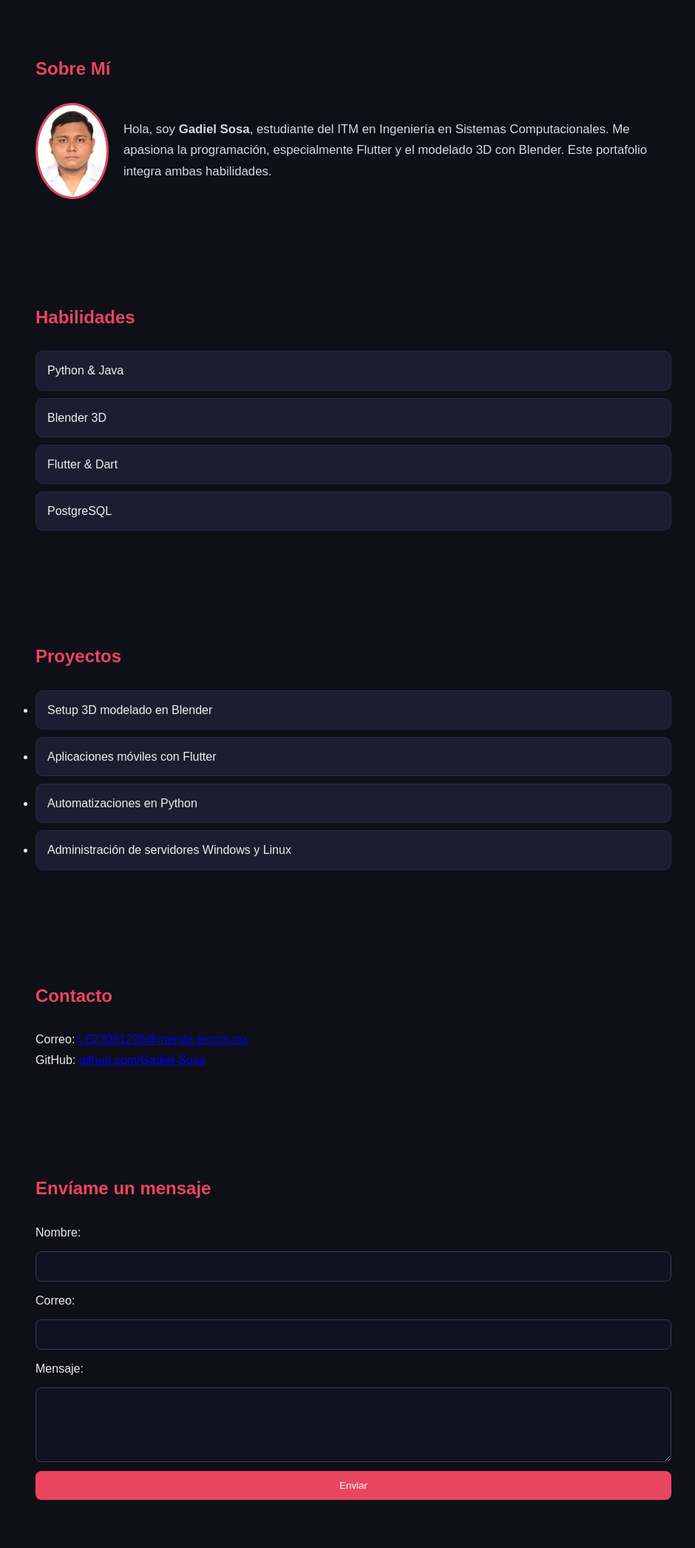
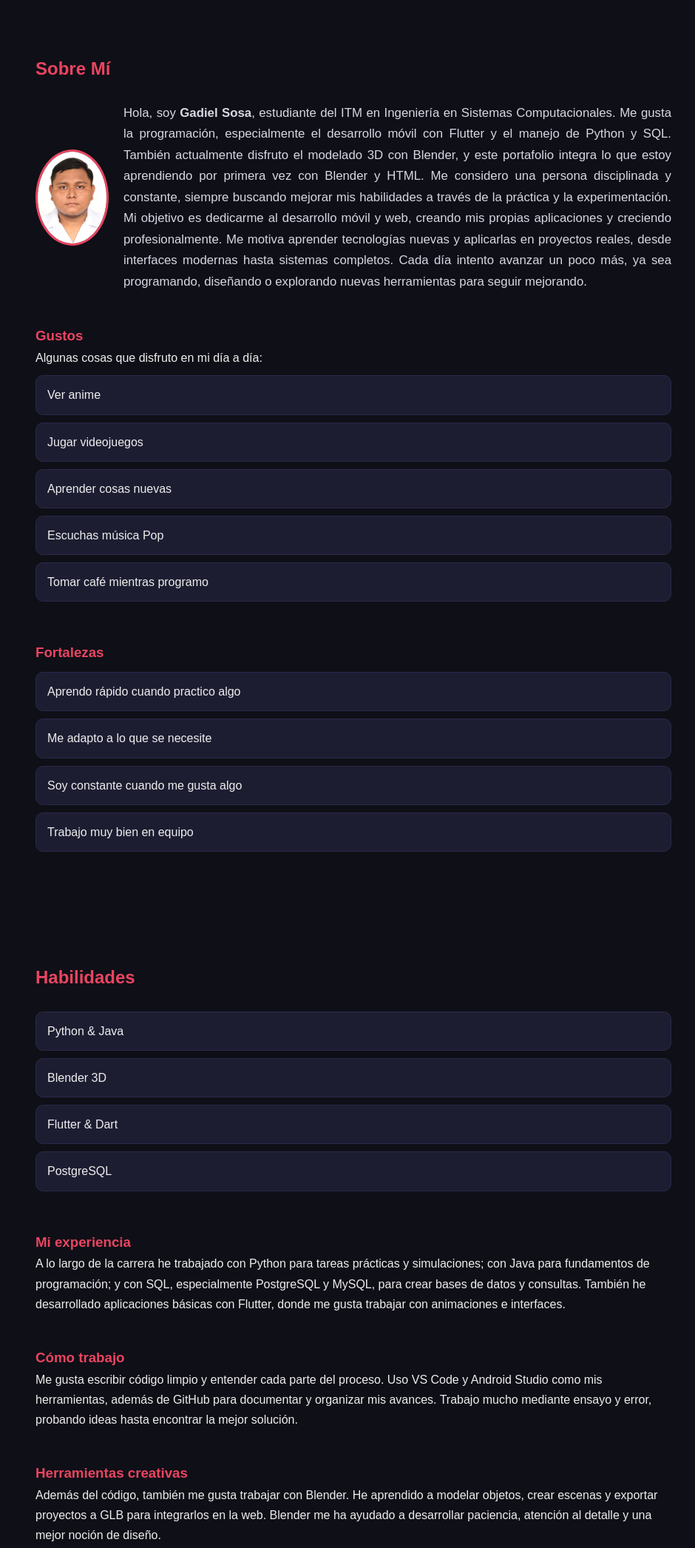
Before and after one commit to Gadiel-Sosa/setup_web, a plain HTML site: page index.html in a window 1280 px wide. Shown: the part 796-2888 px from the top of the page at 74% size, without its empty margins (162-1102 px from the left). Drawn offline with Linux system fonts and the light colour scheme.

Commit message:
adding more of my own information

```diff
--- a/index.html
+++ b/index.html
@@ -47,22 +47,71 @@
                 <img src="assets/img/Foto.jpg" alt="Gadiel Sosa" class="avatar">
 
                 <p>
-                    Hola, soy <strong>Gadiel Sosa</strong>, estudiante del ITM en Ingeniería en Sistemas Computacionales.
-                    Me apasiona la programación, especialmente Flutter y el modelado 3D con Blender.
-                    Este portafolio integra ambas habilidades.
+                    Hola, soy <strong>Gadiel Sosa</strong>, estudiante del ITM en Ingeniería en Sistemas
+                    Computacionales. Me gusta la programación, especialmente el desarrollo móvil con Flutter y el
+                    manejo de Python y SQL. También actualmente disfruto el modelado 3D con Blender, y este portafolio
+                    integra lo
+                    que estoy aprendiendo por primera vez con Blender y HTML.
+
+                    Me considero una persona disciplinada y constante, siempre buscando mejorar mis habilidades a través
+                    de la práctica y la experimentación. Mi objetivo es dedicarme al desarrollo móvil y web, creando mis
+                    propias aplicaciones y creciendo profesionalmente. Me motiva aprender tecnologías nuevas y
+                    aplicarlas en proyectos reales, desde interfaces modernas hasta sistemas completos. Cada día intento
+                    avanzar un poco más, ya sea programando, diseñando o explorando nuevas herramientas para seguir
+                    mejorando.
                 </p>
             </div>
+            <h3>Gustos</h3>
+            <p>
+                Algunas cosas que disfruto en mi día a día:
+            </p>
+            <ul class="skill-list">
+                <li>Ver anime </li>
+                <li>Jugar videojuegos</li>
+                <li>Aprender cosas nuevas</li>
+                <li>Escuchas música Pop</li>
+                <li>Tomar café mientras programo</li>
+            </ul>
+            <h3>Fortalezas</h3>
+            <ul class="skill-list">
+                <li>Aprendo rápido cuando practico algo</li>
+                <li>Me adapto a lo que se necesite</li>
+                <li>Soy constante cuando me gusta algo</li>
+                <li>Trabajo muy bien en equipo</li>
+            </ul>
         </section>
 
         <section id="skills" class="panel">
             <h2>Habilidades</h2>
-
             <ul class="skill-list">
                 <li>Python & Java</li>
                 <li>Blender 3D</li>
                 <li>Flutter & Dart</li>
                 <li>PostgreSQL</li>
             </ul>
+            <h3>Mi experiencia</h3>
+            <p>
+                A lo largo de la carrera he trabajado con Python para tareas prácticas y simulaciones;
+                con Java para fundamentos de programación; y con SQL, especialmente PostgreSQL y MySQL, para crear bases
+                de
+                datos y consultas. También he desarrollado aplicaciones básicas con Flutter, donde me gusta trabajar con
+                animaciones
+                e interfaces.
+            <h3>Cómo trabajo</h3>
+            <p>
+                Me gusta escribir código limpio y entender cada parte del proceso. Uso VS Code y Android Studio como mis
+                herramientas, además de GitHub para documentar y organizar mis avances. Trabajo mucho
+                mediante
+                ensayo y error, probando ideas hasta encontrar la mejor solución.
+            </p>
+            <h3>Herramientas creativas</h3>
+            <p>
+                Además del código, también me gusta trabajar con Blender. He aprendido a modelar objetos, crear escenas
+                y
+                exportar proyectos a GLB para integrarlos en la web. Blender me ha ayudado a desarrollar paciencia,
+                atención
+                al detalle y una mejor noción de diseño.
+            </p>
         </section>
 
         <section id="projects" class="panel">
@@ -120,4 +169,5 @@
     <button id="back-to-top">↑ Volver arriba</button>
 
 </body>
+
 </html>
--- a/styles.css
+++ b/styles.css
@@ -110,6 +110,11 @@ body {
     color: #e94560
 }
 
+.panel h3 {
+    padding-top: 5%;
+    font: 1.8rem;
+    color: #e94560;
+}
 /* Sobre mi */
 .about-content {
     display: flex;
@@ -128,6 +133,7 @@ body {
 .about-content p {
     font-size: 1.05rem;
     color: #d8d8e5;
+    text-align: justify;
 }
 
 
```
